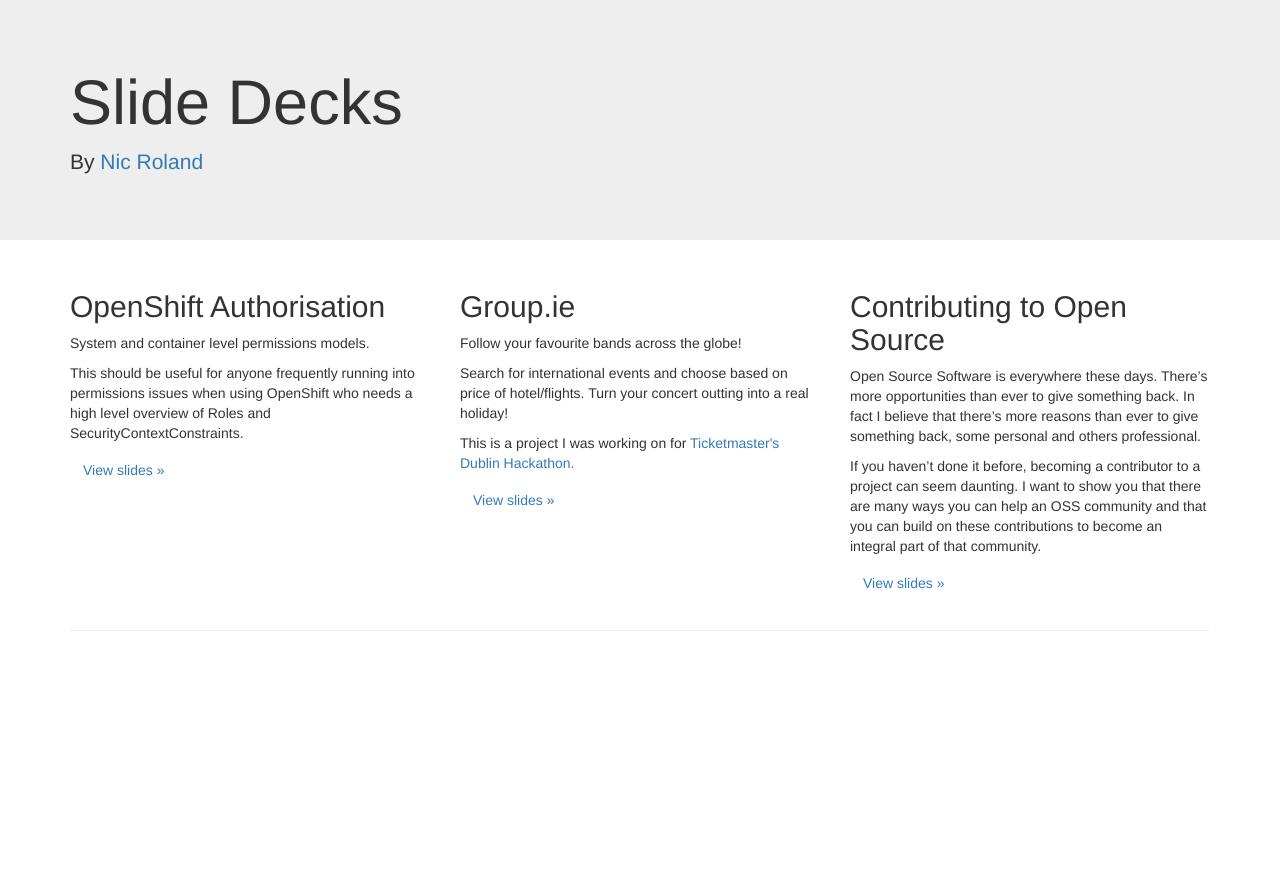
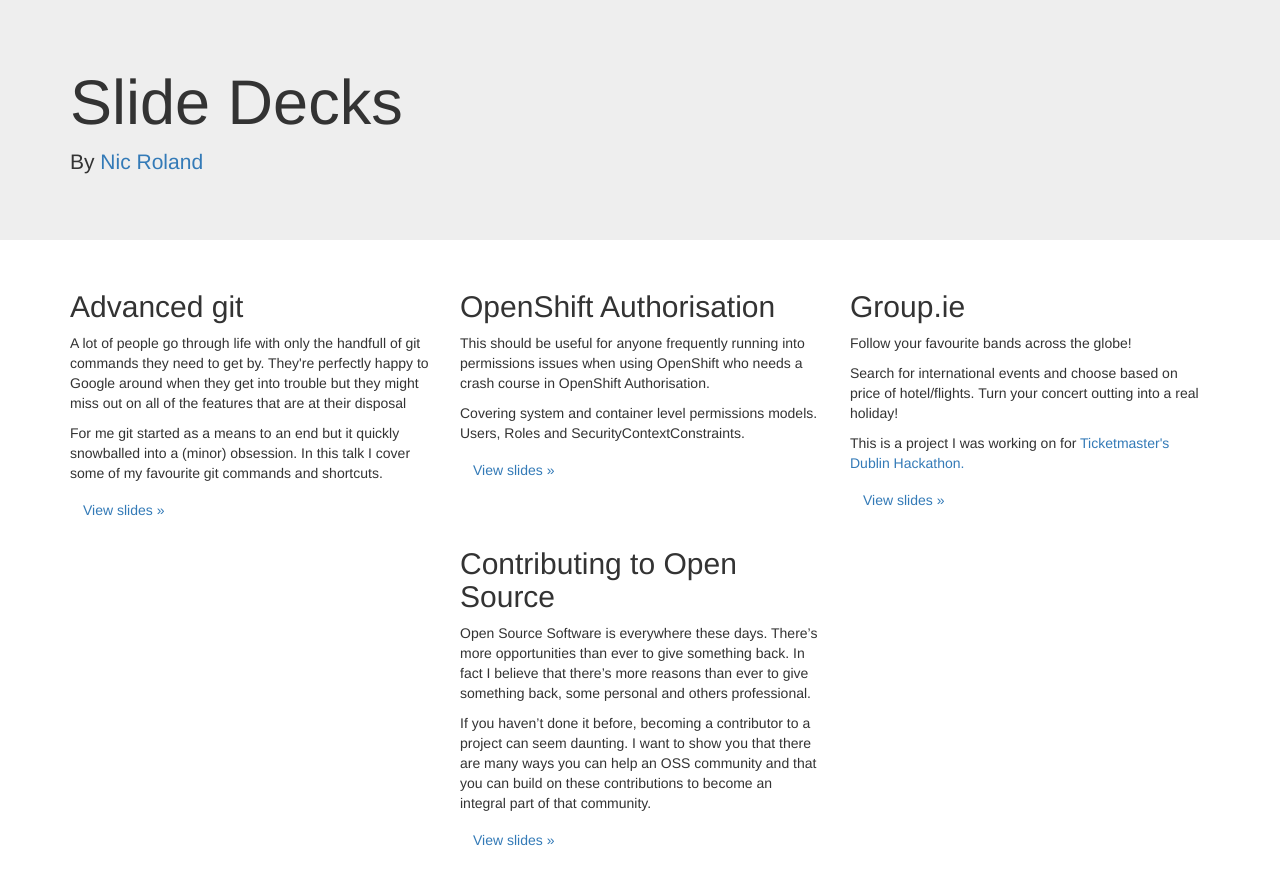
Before and after one commit to nicr9/slides, a plain HTML site: page index.html in a window 1280 px wide. Shown: the top 884 px of the page. Before the commit the page ends 800 px from the top, so only its background shows below. Drawn offline with nearby package versions, Linux system fonts and the light colour scheme.

Commit message:
update(index): add desc for advanced-git and update desc for openshift-authz

```diff
--- a/index.html
+++ b/index.html
@@ -23,9 +23,16 @@
     <div class="container">
       <div class="row">
         <div class="col-md-4">
+        <h2>Advanced git</h2>
+          <p>A lot of people go through life with only the handfull of git commands they need to get by. They're perfectly happy to Google around when they get into trouble but they might miss out on all of the features that are at their disposal</p>
+          <p>For me git started as a means to an end but it quickly snowballed into a (minor) obsession. In this talk I cover some of my favourite git commands and shortcuts.</p>
+          <p><a class="btn btn-secondary" href="advanced-git/" role="button">View slides &raquo;</a></p>
+        </div>
+
+        <div class="col-md-4">
         <h2>OpenShift Authorisation</h2>
-          <p>System and container level permissions models.</p>
-          <p>This should be useful for anyone frequently running into permissions issues when using OpenShift who needs a high level overview of Roles and SecurityContextConstraints.</p>
+          <p>This should be useful for anyone frequently running into permissions issues when using OpenShift who needs a crash course in OpenShift Authorisation.</p>
+          <p>Covering system and container level permissions models. Users, Roles and SecurityContextConstraints.</p>
           <p><a class="btn btn-secondary" href="openshift-authz/" role="button">View slides &raquo;</a></p>
         </div>
 
```
